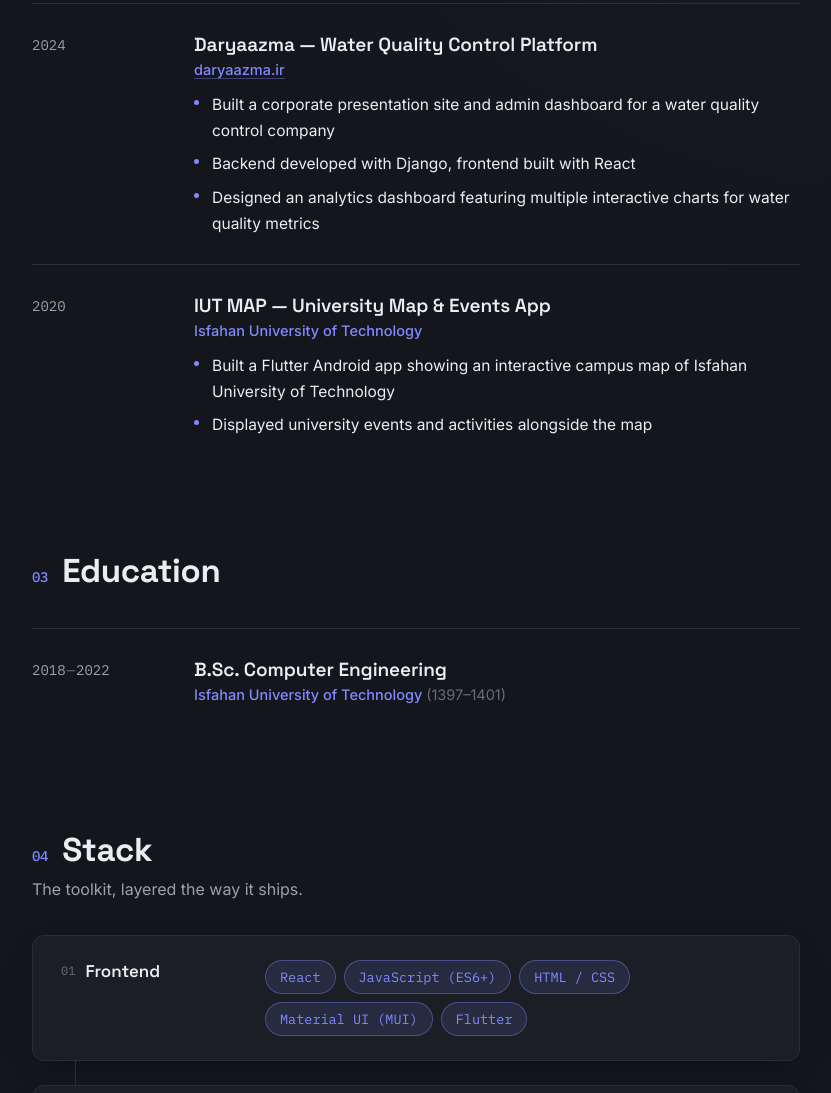
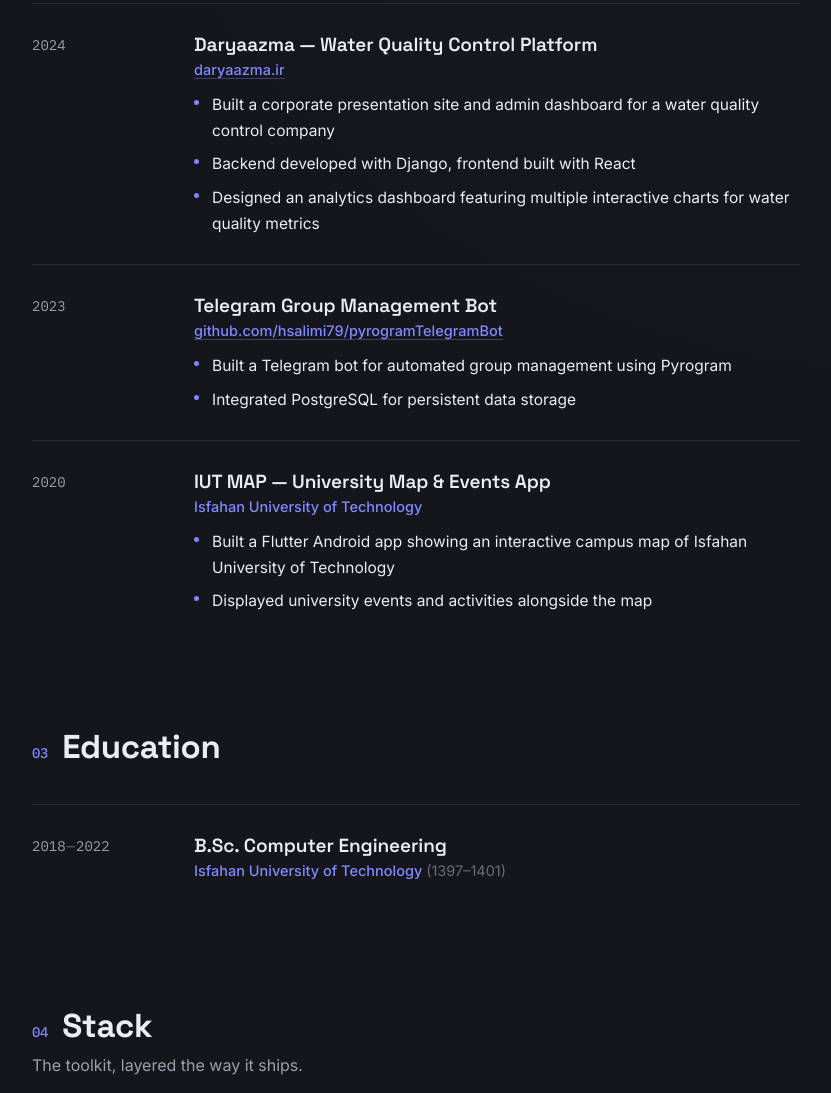
Before and after one commit to hsalimi79/hsalimi79.github.io, a plain HTML site: page index.html in a window 1280 px wide. Shown: the part 1036-2129 px from the top of the page, without its empty margins (374-1205 px from the left). Drawn offline with Linux system fonts and the light colour scheme.

Commit message:
Update index.html

```diff
--- a/index.html
+++ b/index.html
@@ -144,6 +144,22 @@
 
         <article class="entry">
           <div class="entry-meta">
+            <span class="year">2023</span>
+          </div>
+          <div class="entry-body">
+            <h3>Telegram Group Management Bot</h3>
+            <p class="entry-org">
+              <a class="entry-link" href="https://github.com/hsalimi79/pyrogramTelegramBot" target="_blank" rel="noopener">github.com/hsalimi79/pyrogramTelegramBot</a>
+            </p>
+            <ul>
+              <li>Built a Telegram bot for automated group management using Pyrogram</li>
+              <li>Integrated PostgreSQL for persistent data storage</li>
+            </ul>
+          </div>
+        </article>
+
+        <article class="entry">
+          <div class="entry-meta">
             <span class="year">2020</span>
           </div>
           <div class="entry-body">
```
